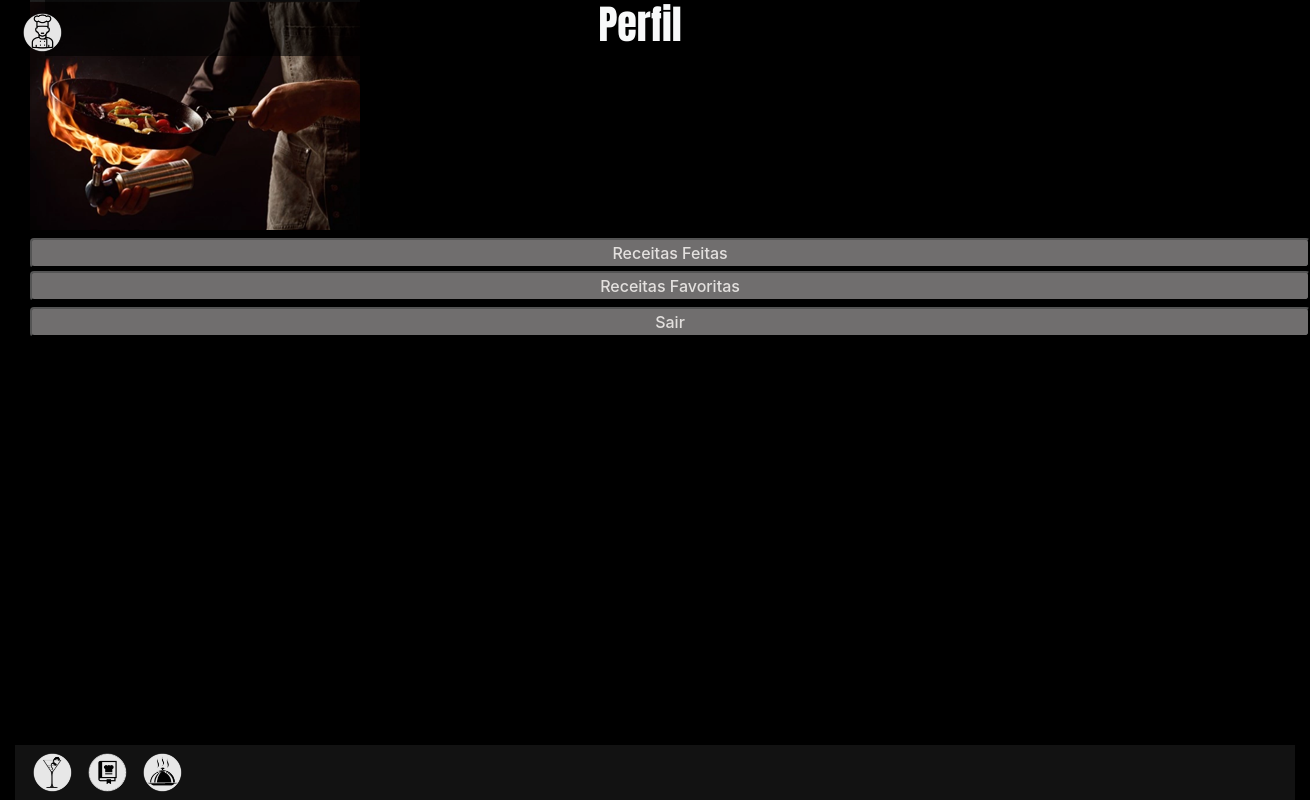
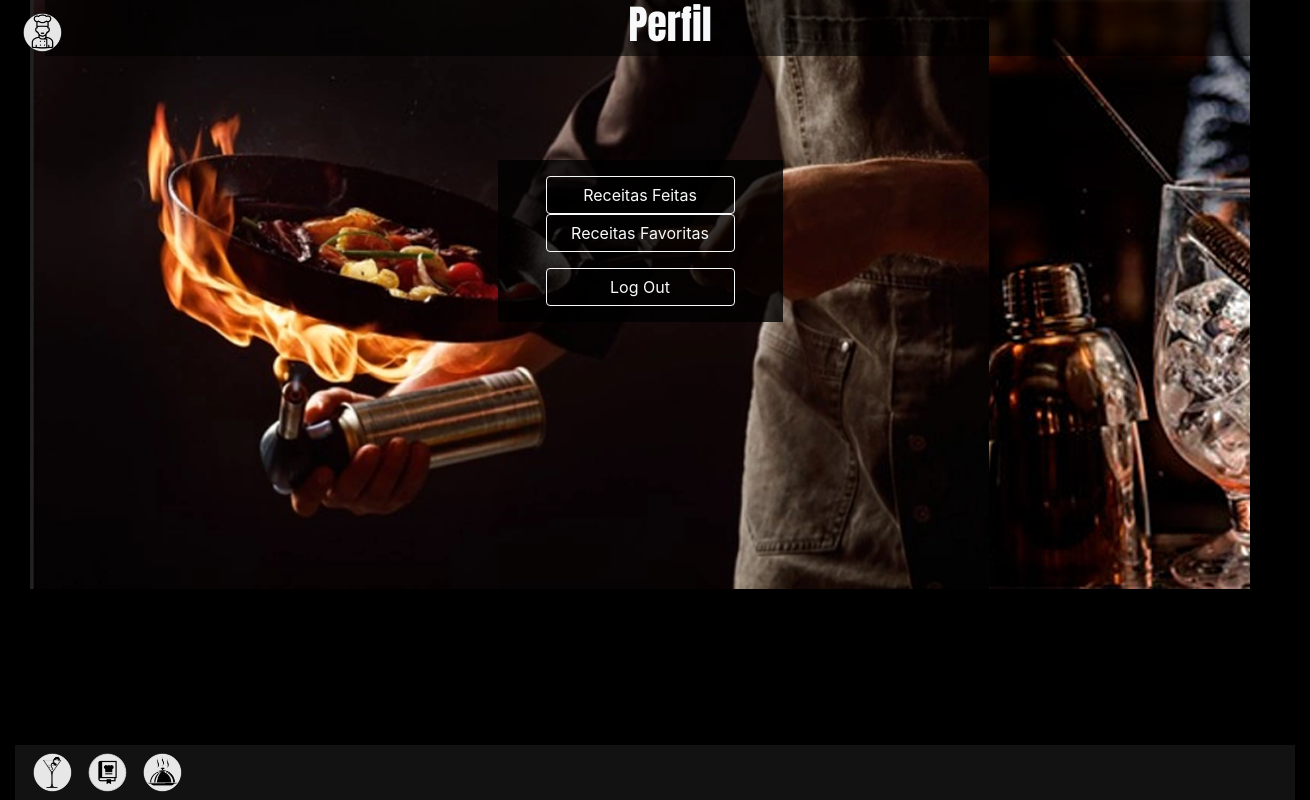
Before and after one commit to lucas-rodrigues0/recipes-app-project, a React (Create React App) app: page /perfil in a window 1280 px wide. Shown: the whole page, 1310 px wide, since content can reach past the window. Built offline with nearby package versions, Linux system fonts and the light colour scheme.

Commit message:
Refactoring the css from profile page

```diff
--- a/src/CSS/ProfilePage.css
+++ b/src/CSS/ProfilePage.css
@@ -1,4 +1,4 @@
-.profile-page-img {
+/* .profile-page-img {
   background-attachment: fixed;
   background-image: url('../images/Login_Mobile.png');
   background-repeat: no-repeat;
@@ -86,4 +86,4 @@
 .no-recipe {
   position: absolute;
   top: 40%;
-}
+} */
--- a/src/components/DrinkCatsButtons.jsx
+++ b/src/components/DrinkCatsButtons.jsx
@@ -26,6 +26,7 @@ function DrinkCatsButtons() {
 
   return (
     <div className="container">
+      <div style={ { height: '160px' } } />
       <div className="row d-flex justify-content-center mb-5" style={ { backgroundColor: 'rgb(0, 0, 0, 0.7)' } }>
         { drinks && drinks.map((elem, index) => (
           (index < FIVE) && (
--- a/src/components/Header.jsx
+++ b/src/components/Header.jsx
@@ -13,7 +13,7 @@ export default function Header() {
   if (!pathname.includes('explorar') && !pathname.includes('perfil')
     && !pathname.includes('receitas')) {
     return (
-      <header className="container-fluid">
+      <header className="container-fluid position-fixed" style={ { zIndex: '6' } }>
         <div className="mb-5">
           <PerfilLink />
           <HeaderTitle title={ pathname } />
@@ -24,7 +24,7 @@ export default function Header() {
   }
   if (aTitle[ 3 ] === 'origem') {
     return (
-      <header className="container-fluid">
+      <header className="container-fluid position-fixed" style={ { zIndex: '6' } }>
         <div className="mb-5">
           <PerfilLink />
           <HeaderTitle title={ pathname } />
@@ -34,7 +34,7 @@ export default function Header() {
     );
   }
   return (
-    <header className="container-fluid">
+    <header className="container-fluid position-fixed" style={ { zIndex: '6' } }>
       <div className="mb-5">
         <PerfilLink />
         <HeaderTitle title={ pathname } />
--- a/src/components/IngredientList.jsx
+++ b/src/components/IngredientList.jsx
@@ -1,18 +1,54 @@
 import React from 'react';
 import { useSelector } from 'react-redux';
+import { useHistory } from 'react-router-dom';
+
 import { findKey } from '../services';
 
 const IngredientList = () => {
   const { singleRecipe } = useSelector((state) => state.recipes);
-  const ingredient = findKey(singleRecipe[0], 'strIngredient');
-  const measure = findKey(singleRecipe[0], 'strMeasure');
+  const ingredient = findKey(singleRecipe[ 0 ], 'strIngredient');
+  const measure = findKey(singleRecipe[ 0 ], 'strMeasure');
+  // const history = useHistory();
+
+  // const { pathname } = history.location;
+
+  // const inProgressIngredients = () => {
+  //   const ingredient = findKey(arrayMeat, 'strIngredient');
+  //   const measure = findKey(arrayMeat, 'strMeasure');
+  //   return ingredient.map((nome, index) => {
+  //     if (nome) {
+  //       return (
+  //         <div key={ index } data-testid={ `${index}-ingredient-step` }>
+  //           <label
+  //             htmlFor={ nome }
+  //             className={ meatStorage && meatStorage.includes(nome) ? 'completed' : '' }
+  //           >
+  //             <input
+  //               type="checkbox"
+  //               id={ nome }
+  //               name={ nome }
+  //               value={ nome }
+  //               onChange={ (event) => {
+  //                 handleChecked(event);
+  //                 saveLocalStorage(arrayId, nome);
+  //               } }
+  //               checked={ meatStorage && meatStorage.includes(nome) }
+  //             />
+  //             { ` ${nome} - ${measure[ index ]}` }
+  //           </label>
+  //         </div>
+  //       );
+  //     }
+  //     return undefined;
+  //   });
+  // };
 
   return ingredient.map((nome, index) => (
     <p
       data-testid={ `${index}-ingredient-name-and-measure` }
       key={ index }
     >
-      {`${nome} - ${measure[index]}`}
+      { `${nome} - ${measure[ index ]}` }
     </p>
   ));
 };
--- a/src/components/Login.jsx
+++ b/src/components/Login.jsx
@@ -71,7 +71,7 @@ export default function Login() {
             disabled={ !verification }
             className="mt-3 btn btn-outline-light"
           >
-            Entrar
+            Enter
           </button>
         </div>
       </form>
--- a/src/components/MealCatsButton.jsx
+++ b/src/components/MealCatsButton.jsx
@@ -26,6 +26,7 @@ function MealCatsButtons() {
 
   return (
     <div className="container">
+      <div style={ { height: '160px' } } />
       <div className="row d-flex justify-content-center mb-5" style={ { backgroundColor: 'rgb(0, 0, 0, 0.7)' } }>
         { meals && meals.map((elem, index) => (
           (index < FIVE) && (
--- a/src/components/RecipesCards.jsx
+++ b/src/components/RecipesCards.jsx
@@ -34,7 +34,7 @@ export default function RecipesCards({ path, elem, type, index }) {
   }, []);
 
   return (
-    <div className={ colNumber } style={ { height: colHeight } }>
+    <div className={ colNumber } style={ { height: colHeight, position: 'relative', zIndex: '4' } }>
       <button
         type="button"
         onClick={ () => history.push(`${path}/${elem[ `id${type}` ]}`) }
--- a/src/pages/ProfilePage.js
+++ b/src/pages/ProfilePage.js
@@ -1,16 +1,31 @@
-import React from 'react';
-import 'bootstrap/dist/css/bootstrap.min.css';
+import React, { useState, useEffect } from 'react';
 import { Link, useHistory } from 'react-router-dom';
 import Header from '../components/Header';
 import Footer from '../components/Footer';
-import '../CSS/ProfilePage.css';
-import '../CSS/AppMain.css';
+import desktopImage from '../images/Login_Desktop.png';
+import mobileImage from '../images/Login_Mobile.png';
 
 function ProfilePage() {
+  const [ bgImage, setBgImage ] = useState('');
+  const [ userPosition, setUserPosition ] = useState({});
   const history = useHistory();
   const user = localStorage.getItem('user');
   let email = '';
   if (user) email = JSON.parse(user).email;
+
+  const setImageSize = () => {
+    if(window.innerWidth < 400) {
+      setBgImage(mobileImage);
+      setUserPosition({ fontSize: '22px', position: 'relative', top: '30px', zIndex: '6'});
+    } else {
+      setBgImage(desktopImage);
+      setUserPosition({ fontSize: '26px', zIndex: '6' });
+    }
+  }
+
+  useEffect(() => {
+    setImageSize();
+  }, []);
 
   const removeLocalStorage = () => {
     localStorage.removeItem('user');
@@ -22,19 +37,28 @@ function ProfilePage() {
     history.push('/');
   };
 
+  const backImage = {
+    backgroundImage: `url(${bgImage})`,
+    height: '100vh'
+  }
+
   return (
-    <section className="profile-page-img main-container">
-      <section className="profile-header-section">
+    <section className="bg-image" style={backImage}>
       <Header />
+      <section className="d-flex justify-content-end">
         { user
-        && <span className="user-title" data-testid="profile-email">{ email }</span> }
+        && <p className="text-light p-3" style={ userPosition } data-testid="profile-email">{ email }</p> }
       </section>
-      <section className="profile-section">
+      <section className="container">
+        <div style={ { height: '160px' } } />
+        <div className="row d-flex align-items-center justify-content-center">
+          <div className="col-md-3 px-5 py-3 mask justify-content-center" style={ { backgroundColor: 'rgb(0, 0, 0, 0.8)' } }>
             <button
               type="button"
               data-testid="profile-done-btn"
               onClick={ () => history.push('/receitas-feitas') }
-          className="regular-button"
+              className="btn btn-outline-light"
+              style={{ width: '100%'}}
             >
               Receitas Feitas
             </button>
@@ -42,20 +66,28 @@ function ProfilePage() {
               type="button"
               data-testid="profile-favorite-btn"
               onClick={ () => history.push('/receitas-favoritas') }
-          className="regular-button"
+              className="btn btn-outline-light"
+              style={{ width: '100%'}}
             >
               Receitas Favoritas
             </button>
+          </div>
+        </div>
+        <div className="row d-flex align-items-center justify-content-center">
+          <div className="col-md-3 px-5 pb-3 mask" style={ { backgroundColor: 'rgb(0, 0, 0, 0.8)' } }>
             <Link to="/">
               <button
                 type="button"
                 data-testid="profile-logout-btn"
                 onClick={ removeLocalStorage }
-            className="regular-button"
+                className="btn btn-outline-light"
+                style={{ width: '100%'}}
               >
-            Sair
+                Log Out
               </button>
             </Link>
+          </div>
+        </div>
       </section>
       <Footer />
     </section>
```
Also changed, not shown: src/pages/ProgressMeal.js (+0 -32 lines). Lines whose indentation alone changed are shown as unchanged.
